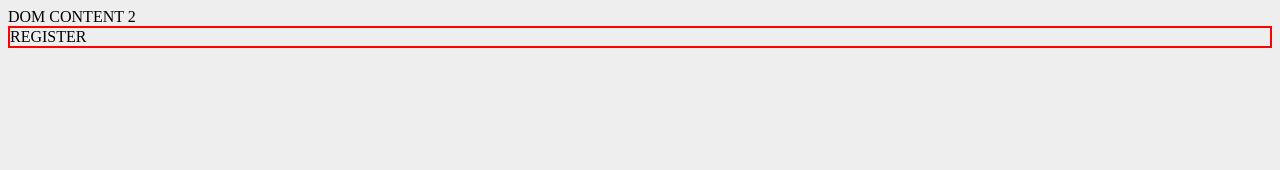
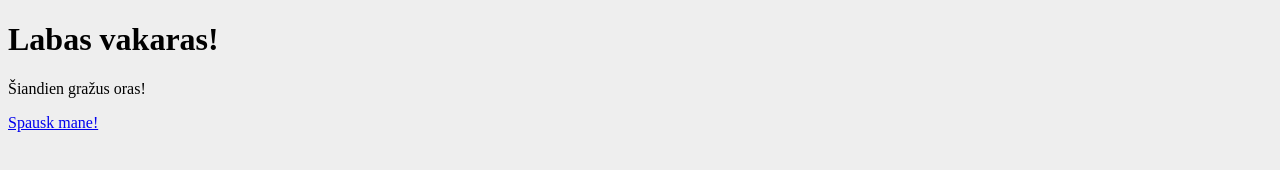
Before and after one commit to VirdzinijaG/1-dom, a website: page index.html in a window 1280 px wide. Drawn offline with Linux system fonts and the light colour scheme.

Commit message:
01 uzduotis

```diff
--- a/index.html
+++ b/index.html
@@ -1,5 +1,6 @@
 <!DOCTYPE html>
 <html lang="en">
+
 <head>
     <meta charset="UTF-8">
     <meta http-equiv="X-UA-Compatible" content="IE=edge">
@@ -7,10 +8,13 @@
     <title>DOM</title>
     <link rel="stylesheet" href="./css/main.css">
 </head>
+
 <body>
-    DOM CONTENT 2
-    <form>
-        REGISTER
-    </form>
+    <h1>Labas</h1>
+    <p>Lorem ipsum dolor sit amet.</p>
+    <a href="#">Click me!</a>
+
+    <script src="./js/main01.js" type="module" defer></script>
 </body>
+
 </html>
--- /dev/null
+++ b/js/main01.js
@@ -0,0 +1,8 @@
+const h1DOM = document.querySelector("h1");
+h1DOM.innerText = "Labas vakaras!";
+
+const pDOM = document.querySelector("p");
+pDOM.innerText = "Šiandien gražus oras!";
+
+const aDOM = document.querySelector("a");
+aDOM.innerText = "Spausk mane!";
```
Also changed, not shown: exercises/01.md (added, +11 -0 lines), js/main.js (added).
